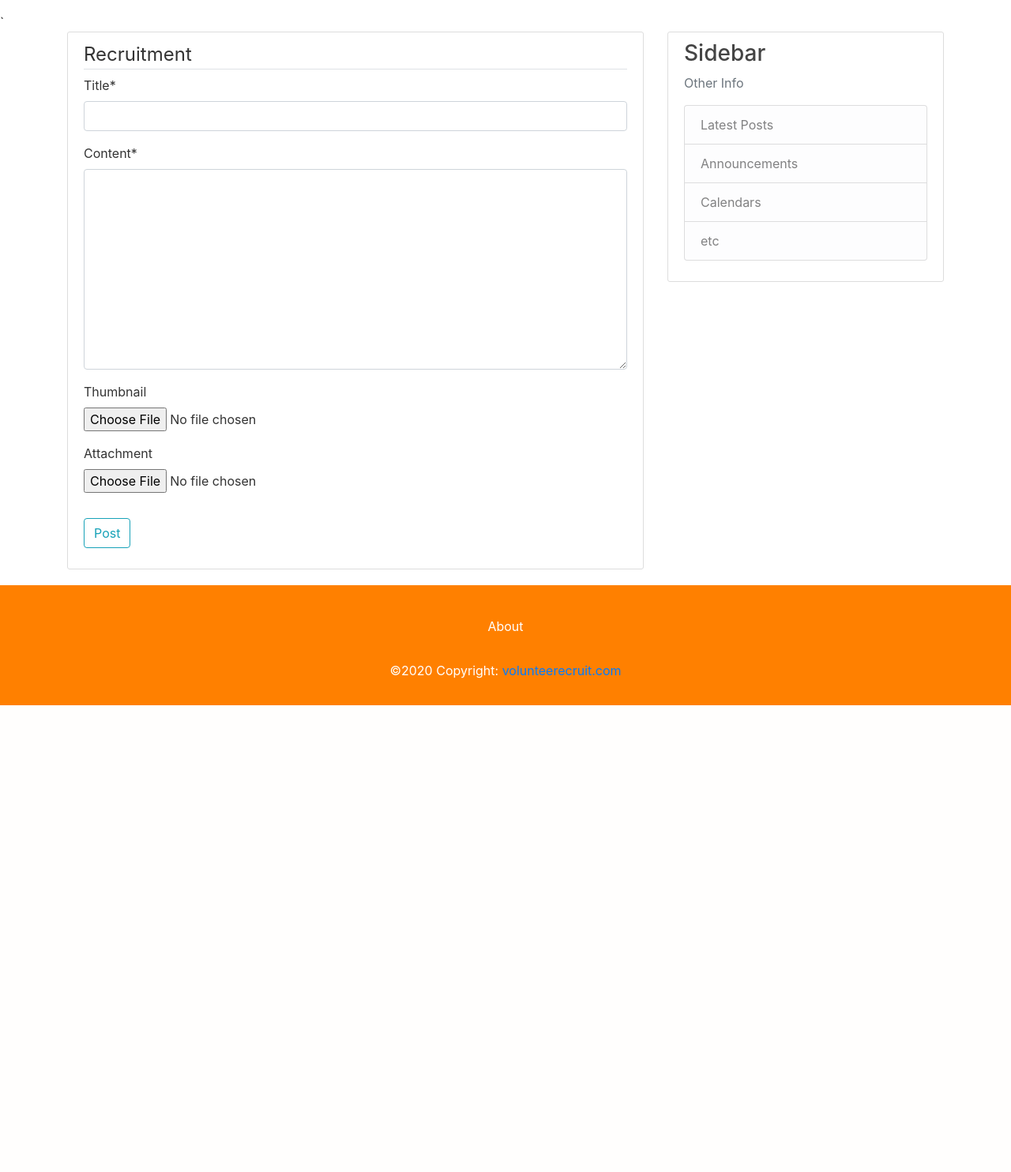
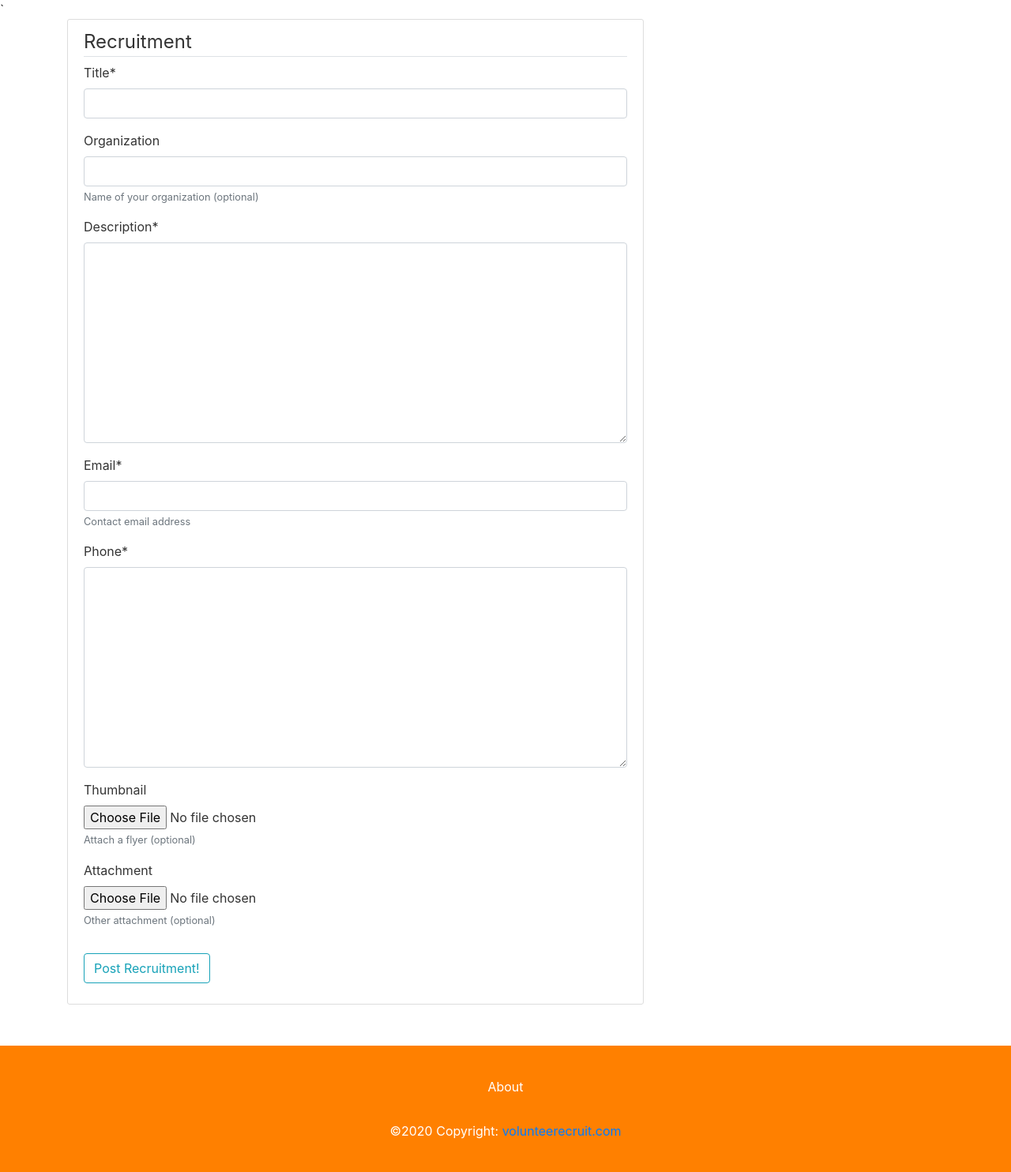
Before and after one commit to JiaqiWang18/volunteerecruit, a Django app: page /post/new/ in a window 1280 px wide. Shown: the part 64-1548 px from the top of the page at 79% size. Before the commit the page ends 957 px from the top, so only its background shows below. Run offline with Django 3.2, Linux system fonts and the light colour scheme; the visitor is signed in with stand-in values (Sample User, id 1); some libraries are stand-ins or nearby versions.

Commit message:
improved new recruitment

```diff
--- a/blog/forms.py
+++ b/blog/forms.py
@@ -6,4 +6,4 @@ class CreatePost(forms.ModelForm):
     class Meta:
         # nested config, model is the User model, fields are the ones in the form
         model = Post
-        fields = ['title','content','thumbnail','attachment']
+        fields = ['title','organization','content','email','phone','thumbnail','attachment']
--- a/blog/models.py
+++ b/blog/models.py
@@ -2,16 +2,22 @@ from django.db import models
 from django.utils import timezone
 from django.contrib.auth.models import User
 from django.urls import reverse
+from phone_field import PhoneField
+
 
 #post database model
 
 class Post(models.Model):
     title = models.CharField(max_length=100)
-    content = models.TextField()
+    organization = models.CharField(max_length=100,blank=True, help_text='Name of your organization (optional)')
+    content = models.TextField(verbose_name="Description")
     date_posted = models.DateTimeField(default=timezone.now)
-    thumbnail = models.ImageField(upload_to='post_thumbnails',blank=True)
-    attachment = models.FileField(upload_to='attachment', blank=True)
+    thumbnail = models.ImageField(upload_to='post_thumbnails',blank=True, help_text="Attach a flyer (optional)")
+    attachment = models.FileField(upload_to='attachment', blank=True, help_text="Other attachment (optional)")
     author = models.ForeignKey(User, on_delete=models.CASCADE) #delete post when user get deleted
+    phone = PhoneField(help_text='Contact phone number',null= True)
+    email = models.EmailField(max_length=70,null= True, unique= True,help_text="Contact email address")
+
     def __str__(self):
         return self.title
 
--- a/blog/static/blog/main.css
+++ b/blog/static/blog/main.css
@@ -1,7 +1,9 @@
 body {
   background:white;
   color: #333333;
-  margin-top: 5rem;
+  margin-top: 4rem;
+  position: relative;
+  min-height: 100vh;
 }
 
 h1, h2, h3, h4, h5, h6 {
@@ -130,8 +132,17 @@ a.article-title:hover {
     min-height: 100%;
     min-width: 100%;
 }
-
+.homecard{
+    width:85%;
+}
 
 footer{
-    background:
+    position: absolute;
+  bottom: 0;
+  width: 100%;
+  height: 10rem;
 }
+
+main{
+padding-bottom: 12rem;
+}
--- a/blog/templates/blog/base.html
+++ b/blog/templates/blog/base.html
@@ -29,8 +29,8 @@
             </div>
             <!-- Navbar Right Side -->
             <div class="navbar-nav">
+                 <a class="nav-item nav-link" href="{% url 'post-create' %}">New Recruitment</a>
                 {% if user.is_authenticated %}
-                 <a class="nav-item nav-link" href="{% url 'post-create' %}">New Recruitment</a>
                   <a class="nav-item nav-link" href="{% url 'profile' %}">Profile</a>
                 {% if user.is_superuser or user.is_staff %}
                 <a class="nav-item nav-link" href="{% url 'admin:index' %}">Admin Site</a>
@@ -58,19 +58,20 @@
             {% endif %}
           {% block content %}{% endblock %}
         </div>
+        {% if request.path == "/" %}
         <div class="col-md-4">
           <div class="content-section">
             <h3>Sidebar</h3>
             <p class='text-muted'>Other Info
               <ul class="list-group">
-                <li class="list-group-item list-group-item-light">Latest Posts</li>
                 <li class="list-group-item list-group-item-light">Announcements</li>
                 <li class="list-group-item list-group-item-light">Calendars</li>
-                <li class="list-group-item list-group-item-light">etc</li>
+                <li class="list-group-item list-group-item-light">Map</li>
               </ul>
             </p>
           </div>
         </div>
+        {% endif %}
       </div>
     </main>
     <!-- Footer -->
--- a/blog/templates/blog/post_form.html
+++ b/blog/templates/blog/post_form.html
@@ -12,7 +12,7 @@
                 {{ form|crispy }}
             </fieldset>
             <div class = "form-group">
-                <button class = "btn btn-outline-info" type="submit">Post</button>
+                <button class = "btn btn-outline-info" type="submit">Post Recruitment!</button>
             </div>
         </form>
     </div>
--- a/blog/urls.py
+++ b/blog/urls.py
@@ -1,5 +1,5 @@
 from django.urls import path
-from .views import PostDetailView,PostCreateView,PostUpdateView,PostDeleteView,UserPostListView,SearchView,create_post
+from .views import PostDetailView,PostUpdateView,PostDeleteView,UserPostListView,SearchView,create_post
 from . import views
 
 urlpatterns = [
--- a/blog/views.py
+++ b/blog/views.py
@@ -1,5 +1,6 @@
 from django.shortcuts import render, get_object_or_404, redirect
 from django.contrib.auth.mixins import LoginRequiredMixin,UserPassesTestMixin
+from django.contrib.auth.decorators import login_required
 from django.views.generic import ListView, DetailView, CreateView, UpdateView, DeleteView
 from django.contrib.auth.models import User
 from .models import Post
@@ -61,6 +62,7 @@ class PostDetailView(DetailView):
     model = Post
 
 #create post view
+'''
 class PostCreateView(LoginRequiredMixin,CreateView): #mixin to avoid log in
     model = Post
     fields = ['title','content','thumbnail','attachment','address']
@@ -70,6 +72,8 @@ class PostCreateView(LoginRequiredMixin,CreateView): #mixin to avoid log in
         form.instance.author = self.request.user
         return super().form_valid(form)
 
+'''
+@login_required
 def create_post(request):
     if request.method == 'POST':
         form = CreatePost(request.POST, request.FILES)
@@ -87,7 +91,7 @@ def create_post(request):
 #update post view
 class PostUpdateView(LoginRequiredMixin,UserPassesTestMixin, UpdateView): #mixin to avoid one user able to update post of another
     model = Post
-    fields = ['title','content',"thumbnail","attachment"]
+    fields = ['title','organization','content','email','phone',"thumbnail","attachment"]
 
     def form_valid(self, form):
         form.instance.author = self.request.user
--- a/djangoBlog/settings.py
+++ b/djangoBlog/settings.py
@@ -43,7 +43,8 @@ INSTALLED_APPS = [
     'django.contrib.messages',
     'django.contrib.staticfiles',
     'storages',
-    'address'
+    'address',
+    'phone_field'
 ]
 
 MIDDLEWARE = [
--- a/requirements.txt
+++ b/requirements.txt
@@ -22,3 +22,4 @@ urllib3
 whitenoise
 django-cleanup
 django-address
+django-phone-field
--- a/users/templates/users/register.html
+++ b/users/templates/users/register.html
@@ -6,7 +6,7 @@
             {% csrf_token %}
             <fieldset class = "form-group">
                 <legend class = "border-bottom">
-                    Join Today
+                    New Recruitor
                 </legend>
                 {{ form|crispy }}
             </fieldset>
--- a/users/views.py
+++ b/users/views.py
@@ -12,7 +12,7 @@ def register(request):
         if form.is_valid():
             form.save() #save user to db!
             username = form.cleaned_data.get("username")
-            messages.success(request,f'Your account {username} has been created! You can now log in!')
+            messages.success(request,f'Your account {username} has been created! You can now start recruiting!')
             return redirect('login')
     else:
         form = UserRegisterForm()
```
Also changed, not shown: blog/templates/blog/post_detail.html (+11 -4 lines), blog/templates/blog/post_search.html (+4 -18 lines), blog/migrations/0007_auto_20200906_1306.py (added), blog/migrations/0008_auto_20200906_1314.py (added), blog/migrations/0009_auto_20200906_1325.py (added), blog/migrations/0010_auto_20200906_1344.py (added).
